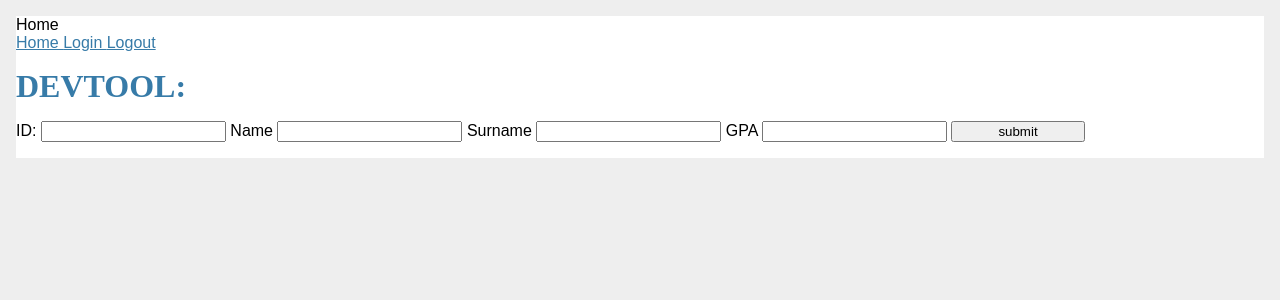
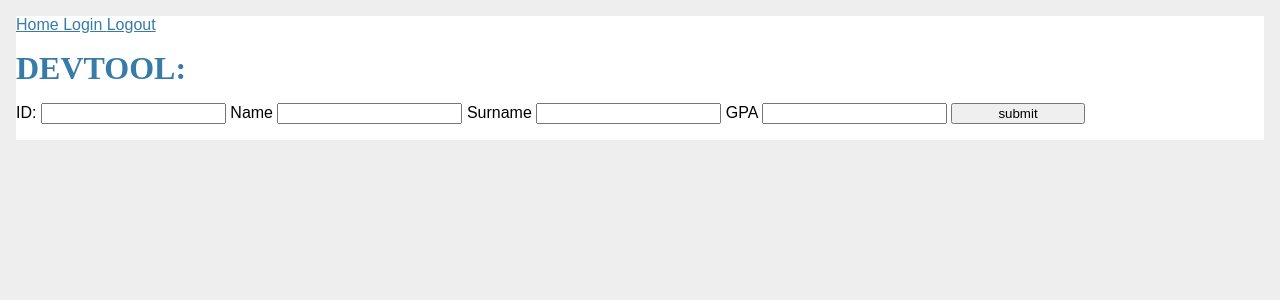
Before and after one commit to Onefivezero/DatabaseProject112233, a Flask app: page / in a window 1280 px wide. Shown: the top 300 px of the page. Run offline with Flask 2, Linux system fonts and the light colour scheme; some libraries are stand-ins or nearby versions.

Commit message:
Add files via upload

```diff
--- a/static/a.css
+++ b/static/a.css
@@ -24,7 +24,7 @@ nav ul li a, nav ul li span, header .action { display: block; padding: 0.5rem; }
 .content textarea { min-height: 12em; resize: vertical; }
 input.danger { color: #cc2f2e; }
 input[type=submit] { align-self: start; min-width: 10em; }
-.submit {
+#submit {
   background-color: #40869A;
   border: none;
   color: white;
--- a/templates/admin.html
+++ b/templates/admin.html
@@ -2,7 +2,7 @@
 <html>
     <head>
         <meta charset="utf-8">
-        <link rel="stylesheet" type="text/css" href="{{url_for('static', filename='a.css')}}"
+        <link rel="stylesheet" type="text/css" href="{{url_for('static', filename='a.css')}}">
         <title>Admin</title>
     </head>
 
--- a/templates/index.html
+++ b/templates/index.html
@@ -2,7 +2,7 @@
 <html>
     <head>
         <meta charset="utf-8">
-        <link rel="stylesheet" type="text/css" href="{{url_for('static', filename='a.css')}}"
+        <link rel="stylesheet" type="text/css" href="{{url_for('static', filename='a.css')}}">
         <title>Home</title>
     </head>
     <body>
--- a/templates/login.html
+++ b/templates/login.html
@@ -2,7 +2,7 @@
 <html>
     <head>
         <meta charset="utf-8">
-        <link rel="stylesheet" type="text/css" href="{{url_for('static', filename='a.css')}}"
+        <link rel="stylesheet" type="text/css" href="{{url_for('static', filename='a.css')}}">
         <title>Login</title>
     </head>
 
--- a/templates/register.html
+++ b/templates/register.html
@@ -2,7 +2,7 @@
 <html>
     <head>
         <meta charset="utf-8">
-        <link rel="stylesheet" type="text/css" href="{{url_for('static', filename='a.css')}}"
+        <link rel="stylesheet" type="text/css" href="{{url_for('static', filename='a.css')}}">
         <title>Register</title>
     </head>
 
```
